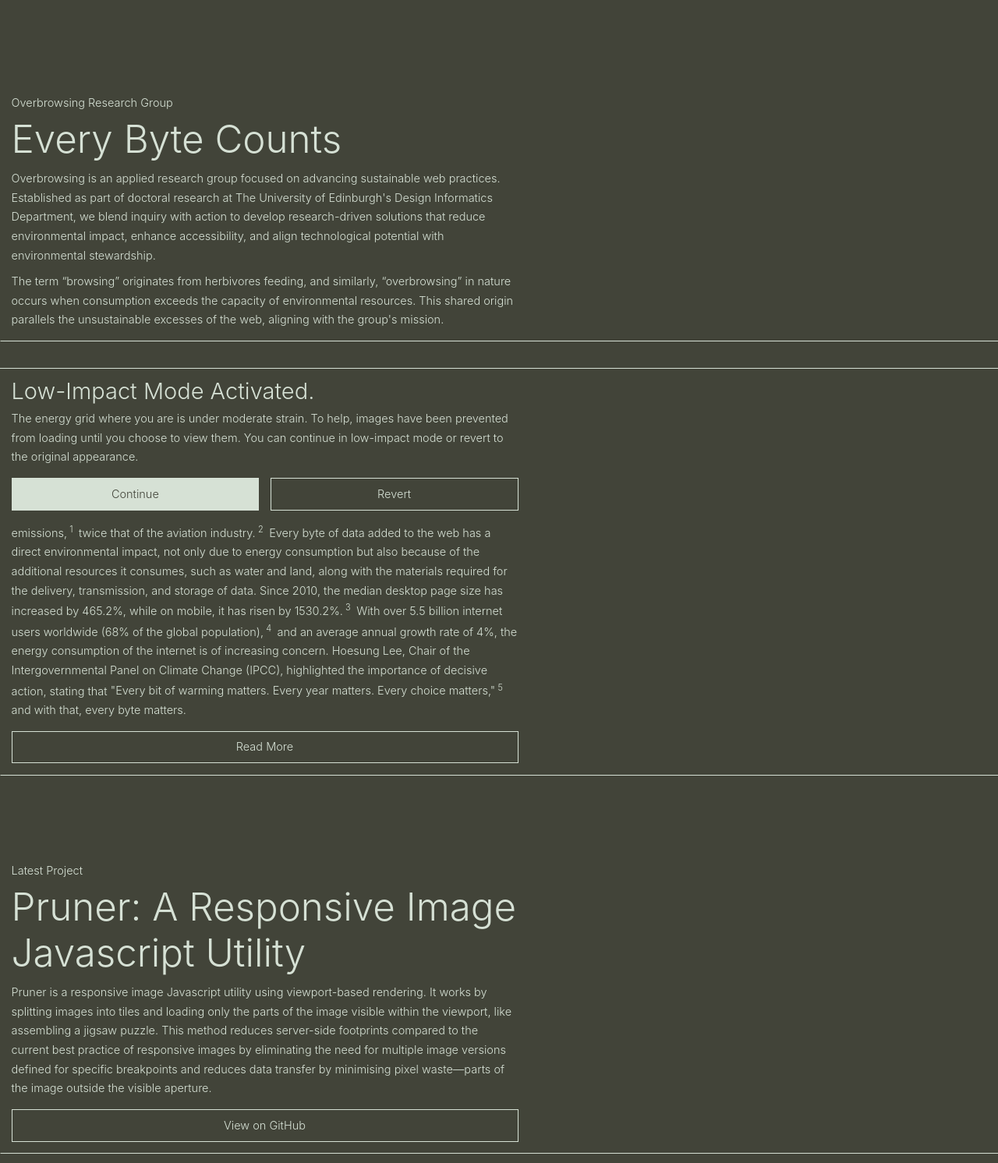
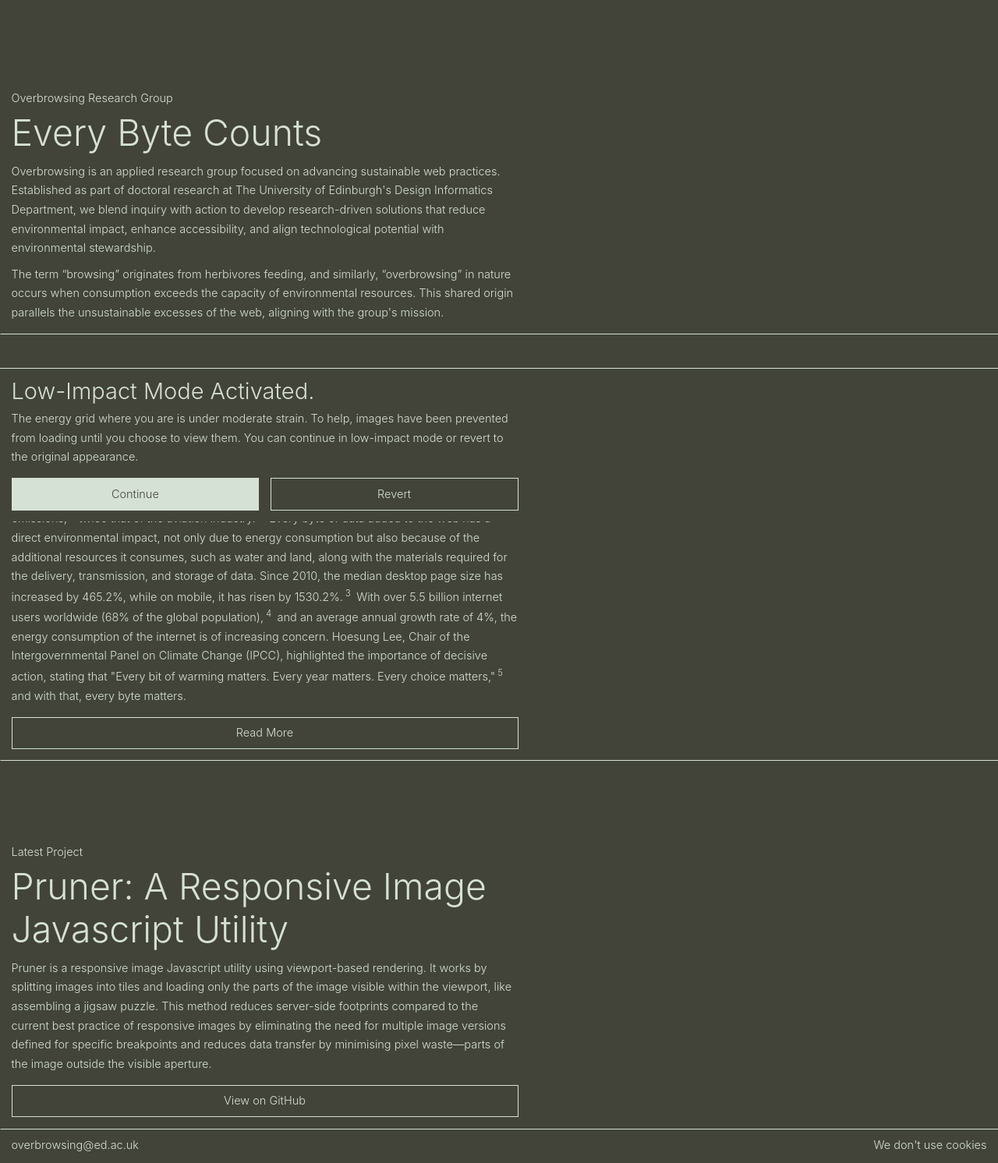
Before and after one commit to overbrowsing/overbrowsing.github.io, a web app: file index.html in a window 1280 px wide. Shown: the part 131-1623 px from the top of the page at 78% size. Run offline with its HTML, style and script files only (its server is not run), Linux system fonts and the light colour scheme; some libraries are stand-ins or nearby versions.

Commit message:
Update h1 font size

```diff
--- a/assets/css/main.css
+++ b/assets/css/main.css
@@ -27,7 +27,7 @@
 
 h1 {
   margin-top: 2em;
-  font-size: 3.4em;
+  font-size: 3.2em;
   line-height: 1.2
 }
 
```
